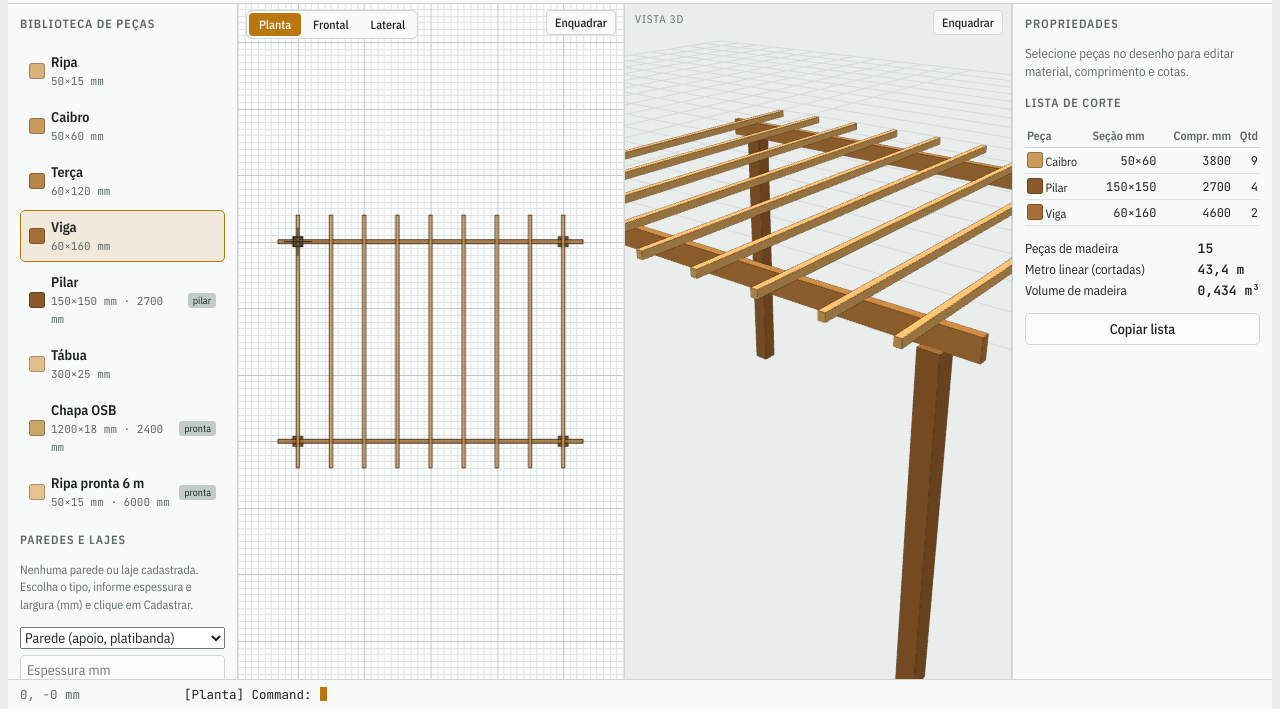
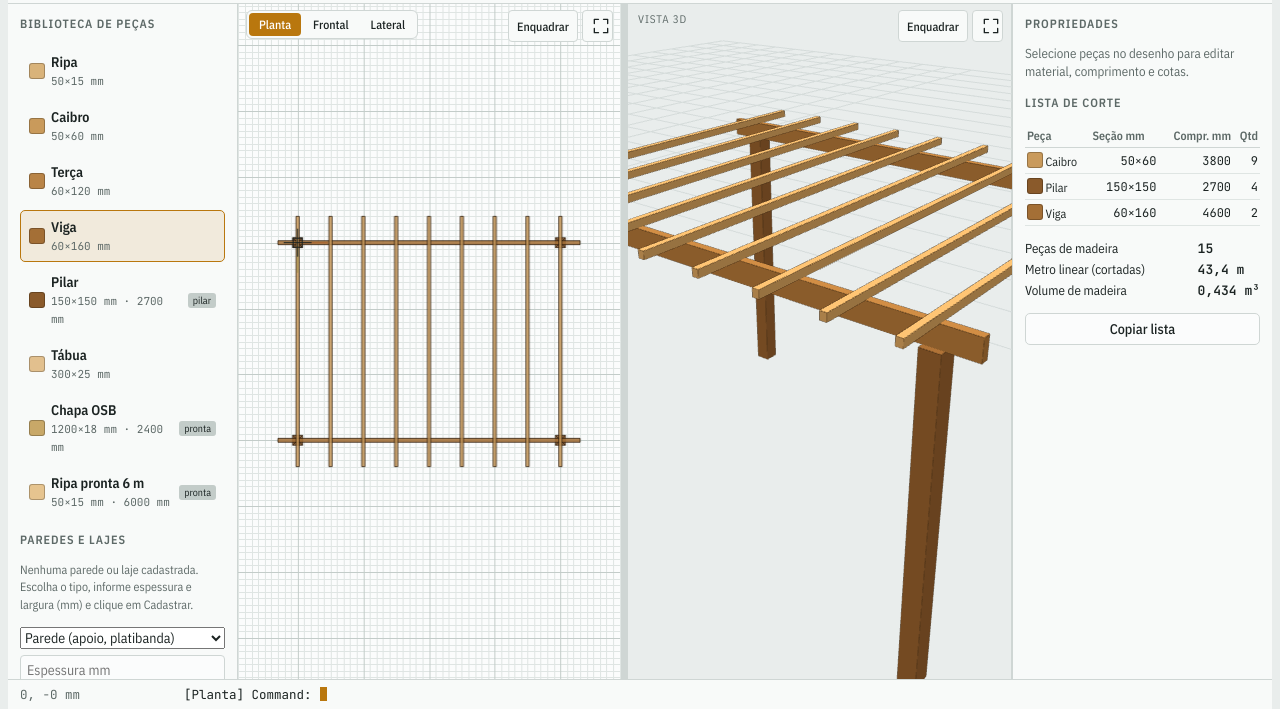
Before and after one commit to ricardoojorge/ecocad, a plain HTML site: page docs/index.html in a window 1280 px wide. Shown: the part 99-808 px from the top of the page. Drawn offline with nearby package versions, Linux system fonts and the light colour scheme; animation ran at ten frames a second.

Commit message:
Divisória ajustável entre 2D e 3D e botão para mostrar só uma das vistas
Co-Authored-By: Claude Opus 5.5 <noreply@anthropic.com>
Claude-Session: https://claude.ai/code/session_01CeQZi9f9orwktat1XmtHWL

```diff
--- a/docs/index.html
+++ b/docs/index.html
@@ -47,7 +47,11 @@ input,select{box-sizing:border-box;max-width:100%}
 .bar .lbl{font-size:11px;letter-spacing:.04em}
 #f-zend[hidden]{display:none}
 .field input{width:60px;padding:4px 6px;border:1px solid var(--line);border-radius:4px;background:var(--plan);font-family:var(--font-num);font-size:13px}
-main{flex:1;min-height:0;display:grid;grid-template-columns:230px 1fr 1fr 260px}
+main{flex:1;min-height:0;display:grid;--mid:minmax(0,1fr) 6px minmax(0,1fr);grid-template-columns:230px var(--mid) 260px}
+.split{cursor:col-resize;background:var(--line);position:relative;touch-action:none}
+.split:hover,.split.drag{background:var(--accent)}
+.split::after{content:'';position:absolute;inset:0 -4px}
+main.only2d #v3dWrap,main.only2d .split,main.only3d #planWrap,main.only3d .split{display:none}
 aside{background:var(--panel);overflow:auto;min-width:0;padding:12px;display:flex;flex-direction:column;gap:14px}
 aside.l{border-right:1px solid var(--line)} aside.r{border-left:1px solid var(--line)}
 h3{margin:0;font-size:12px;text-transform:uppercase;letter-spacing:.08em;color:var(--muted);font-weight:600}
@@ -95,10 +99,11 @@ td.n{text-align:right;font-family:var(--font-num)}
 .hint{font-size:12px;color:var(--muted);line-height:1.45;margin:0}
 .keys{display:grid;grid-template-columns:auto 1fr;gap:3px 10px;font-size:12px}
 .keys code{font-family:var(--font-num);font-size:11px;font-weight:600;color:var(--accent)}
-@media (max-width:1100px){main{grid-template-columns:200px 1fr 1fr}aside.r{grid-column:1/-1;border-left:0;border-top:1px solid var(--line)}}
+@media (max-width:1100px){main{grid-template-columns:200px var(--mid)}aside.r{grid-column:1/-1;border-left:0;border-top:1px solid var(--line)}}
 @media (max-width:760px){
   body{height:auto;min-height:100%}
   main{grid-template-columns:1fr;grid-auto-rows:auto}
+  .split{display:none}
   .view{height:360px;border-right:0;border-bottom:1px solid var(--line)}
   aside.l{border-right:0;border-bottom:1px solid var(--line)}
   #plan{cursor:crosshair}
@@ -287,7 +292,7 @@ td.n{text-align:right;font-family:var(--font-num)}
       <button class="btn" data-view="front">Frontal</button>
       <button class="btn" data-view="side">Lateral</button>
     </div>
-    <div class="vbtns"><button class="btn" id="fit2d">Enquadrar</button></div>
+    <div class="vbtns"><button class="btn" id="fit2d">Enquadrar</button><button class="btn ib" id="max2d" data-ic="maxi" data-tip="Só o desenho 2D (clique de novo para voltar às duas)"></button></div>
     <div class="planebar" id="planebar" hidden>
       <button class="btn ib" id="pl-prev" data-ic="prev" data-tip="Plano anterior · PgUp"></button>
       <select id="pl-sel" aria-label="Plano da vista"></select>
@@ -296,11 +301,12 @@ td.n{text-align:right;font-family:var(--font-num)}
     </div>
     <button id="vis-chip" hidden>Mostrar tudo</button>
   </section>
+  <div class="split" id="split" title="Arraste para mudar o tamanho · duplo clique: metade/metade"></div>
 
   <section class="view" id="v3dWrap">
     <div id="v3d" style="width:100%;height:100%"></div>
     <div class="tag">Vista 3D</div>
-    <div class="vbtns"><button class="btn" id="fit3d">Enquadrar</button></div>
+    <div class="vbtns"><button class="btn" id="fit3d">Enquadrar</button><button class="btn ib" id="max3d" data-ic="maxi" data-tip="Só a vista 3D (clique de novo para voltar às duas)"></button></div>
   </section>
 
   <aside class="r">
@@ -320,7 +326,7 @@ td.n{text-align:right;font-family:var(--font-num)}
 <script src="https://cdn.jsdelivr.net/npm/three@0.128.0/examples/js/controls/OrbitControls.js"></script>
 <script>
 // versão do EcoCAD (muda a cada atualização publicada)
-const APP_VER='2026.11.26-3';
+const APP_VER='2026.11.26-4';
 // ================= dados =================
 // Cada peça pertence a uma vista: top (planta), front (frontal, plano XZ) ou side (lateral, plano YZ).
 // Coordenadas da peça (x1,y1,x2,y2) são as do desenho 2D da sua vista (y da tela para baixo).
@@ -1019,7 +1025,7 @@ function undo(){if(!hist.length){msg('Nada para desfazer.');return;}const e=hist
 function resize(){
   const r=$('planWrap').getBoundingClientRect(),d=devicePixelRatio||1;
   cv.width=r.width*d;cv.height=r.height*d;ctx.setTransform(d,0,0,d,0,0);draw();
-  const r3=$('v3dWrap').getBoundingClientRect();renderer.setSize(r3.width,r3.height);cam.aspect=r3.width/r3.height;cam.updateProjectionMatrix();
+  const r3=$('v3dWrap').getBoundingClientRect();if(r3.width>0&&r3.height>0){renderer.setSize(r3.width,r3.height);cam.aspect=r3.width/r3.height;cam.updateProjectionMatrix();}
 }
 const MX=()=>view.mx||1;
 const W2S=(x,y)=>[x*view.s*MX()+view.ox,y*view.s+view.oy];
@@ -2515,6 +2521,23 @@ async function openSettings(){
     const sh=$('cfg-shell');if(sh)sh.onclick=()=>{save();DESK.installShell();};},0);
   await p;
 }
+// ---- divisão 2D | 3D: arrastar para mudar o tamanho, ou deixar só uma das vistas ----
+let LAY={r:.5,mode:'both'};try{const o=JSON.parse(localStorage.getItem('ecocad-layout')||'null');if(o)LAY={r:Math.min(.85,Math.max(.15,+o.r||.5)),mode:['both','2d','3d'].includes(o.mode)?o.mode:'both'};}catch(e){}
+function applyLayout(){const m=document.querySelector('main');m.classList.toggle('only2d',LAY.mode==='2d');m.classList.toggle('only3d',LAY.mode==='3d');
+  m.style.setProperty('--mid',LAY.mode==='both'?`minmax(0,${LAY.r}fr) 6px minmax(0,${1-LAY.r}fr)`:'minmax(0,1fr)');
+  const set=(id,on)=>{const b=$(id);if(!b)return;b.dataset.ic=on?'mini':'maxi';b.innerHTML=`<svg viewBox="0 0 24 24" aria-hidden="true">${IC[b.dataset.ic]}</svg>`;b.title=on?'Voltar às duas vistas':b.dataset.tip;};
+  set('max2d',LAY.mode==='2d');set('max3d',LAY.mode==='3d');
+  try{localStorage.setItem('ecocad-layout',JSON.stringify(LAY));}catch(e){}
+  requestAnimationFrame(()=>{resize();if(LAY.mode!=='2d'&&typeof render3d==='function')render3d();});}
+function setLayout(mode){LAY.mode=LAY.mode===mode?'both':mode;applyLayout();}
+function bindLayout(){
+  $('max2d').onclick=()=>setLayout('2d');$('max3d').onclick=()=>setLayout('3d');
+  const sp=$('split');let drag=null;
+  sp.onpointerdown=e=>{e.preventDefault();sp.setPointerCapture(e.pointerId);sp.classList.add('drag');const a=$('planWrap').getBoundingClientRect(),b=$('v3dWrap').getBoundingClientRect();drag={x0:a.left,w:b.right-a.left-6};};
+  sp.onpointermove=e=>{if(!drag)return;LAY.r=Math.min(.85,Math.max(.15,(e.clientX-drag.x0)/drag.w));document.querySelector('main').style.setProperty('--mid',`minmax(0,${LAY.r}fr) 6px minmax(0,${1-LAY.r}fr)`);resize();};
+  sp.onpointerup=sp.onpointercancel=()=>{if(!drag)return;drag=null;sp.classList.remove('drag');applyLayout();};
+  sp.ondblclick=()=>{LAY.r=.5;applyLayout();};
+  applyLayout();}
 function toggleExp(on){const m=$('exp-menu');m.hidden=!on;if(on)setTimeout(()=>m.querySelector('button').focus(),0);}
 $('f-exp').onclick=e=>{e.stopPropagation();toggleExp($('exp-menu').hidden);};
 document.addEventListener('pointerdown',e=>{if(!$('exp-menu').hidden&&!e.target.closest('.menu'))toggleExp(false);});
@@ -2569,6 +2592,8 @@ const IC={
   grid:'<path d="M17 9v12M3 17h12" stroke-dasharray="4 2"/><circle cx="17" cy="5.5" r="3.2"/><circle cx="5.5" cy="7" r="3.2"/><path d="M5.5 10.2V17"/>',
   snap:'<rect x="7" y="7" width="10" height="10"/><path d="M12 2v5M12 17v5M2 12h5M17 12h5"/>',
   gear:'<circle cx="12" cy="12" r="3"/><path d="M12 2.5v2.6M12 18.9v2.6M2.5 12h2.6M18.9 12h2.6M5.3 5.3l1.8 1.8M16.9 16.9l1.8 1.8M5.3 18.7l1.8-1.8M16.9 7.1l1.8-1.8"/><circle cx="12" cy="12" r="6.5"/>',
+  maxi:'<path d="M4 9V4h5M20 9V4h-5M4 15v5h5M20 15v5h-5"/>',
+  mini:'<path d="M9 4v5H4M15 4v5h5M9 20v-5H4M15 20v-5h5"/>',
   polar:'<path d="M4 20h16"/><path d="M4 20 18 6" stroke-dasharray="2 2.5"/><path d="M11 20a7 7 0 0 0-2-5"/>',
   prev:'<path d="M15 5l-7 7 7 7"/>',next:'<path d="M9 5l7 7-7 7"/>',
   undo:'<path d="M9 14 4 9l5-5"/><path d="M4 9h11a5 5 0 0 1 0 10h-3"/>',
@@ -2578,7 +2603,7 @@ document.querySelectorAll('[data-ic]').forEach(b=>{b.setAttribute('aria-label',b
   b.innerHTML=`<svg viewBox="0 0 24 24" aria-hidden="true">${IC[b.dataset.ic]||''}</svg>`+(b.classList.contains('wide')?'<svg class="car" viewBox="0 0 10 10" aria-hidden="true"><path d="M2 3.5 5 6.5 8 3.5"/></svg>':'');});
 
 // ================= início =================
-bindPlaneBar();syncTrackBtns();renderCutTabs();
+bindPlaneBar();syncTrackBtns();renderCutTabs();bindLayout();
 $('pname').value=S.name||'';
 addEventListener('resize',resize);
 renderMats();resize();VIEWS.top.init=true;fit2d();changed();fit3d();
```
